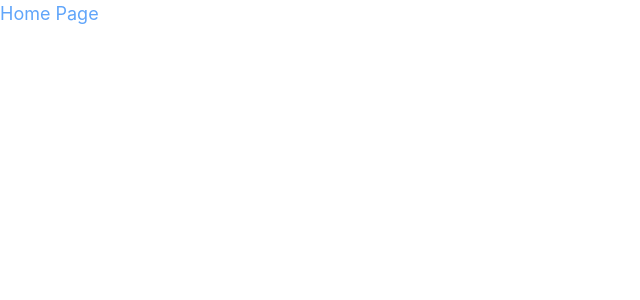
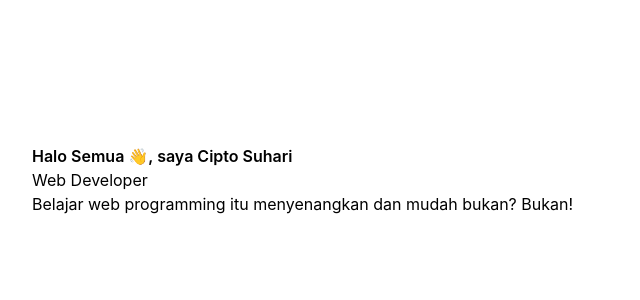
Before and after one commit to harikun/portfolio, a React (Create React App) app: page / in a window 1280 px wide. Shown: the top 300 px of the page, without its empty margins (0-640 px from the left). Built offline with nearby package versions, Linux system fonts and the light colour scheme.

Commit message:
create file herosection

```diff
--- /dev/null
+++ b/src/components/HeroSection.jsx
@@ -0,0 +1,21 @@
+function HeroSection() {
+  return (
+    <section id="home" className="pt-36 ">
+      <div className="container mx-auto px-4">
+        <div className="flex flex-wrap">
+          <div className="w-full self-center px-4">
+            <h1 className="text-base font-semibold">
+              Halo Semua 👋, saya Cipto Suhari
+            </h1>
+            <p>Web Developer</p>
+            <p>
+              Belajar web programming itu menyenangkan dan mudah bukan? Bukan!
+            </p>
+          </div>
+        </div>
+      </div>
+    </section>
+  );
+}
+
+export default HeroSection;
--- a/src/pages/HomePage.jsx
+++ b/src/pages/HomePage.jsx
@@ -1,8 +1,10 @@
+import HeroSection from "../components/HeroSection";
+
 function HomePage() {
   return (
-    <div>
-      <h1 className="text-blue-400 text-lg">Home Page</h1>
-    </div>
+    <>
+      <HeroSection />
+    </>
   );
 }
 
```
